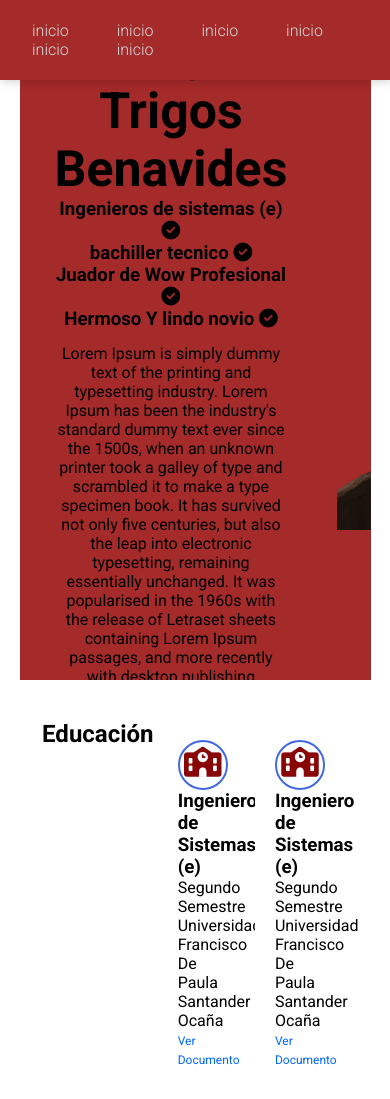
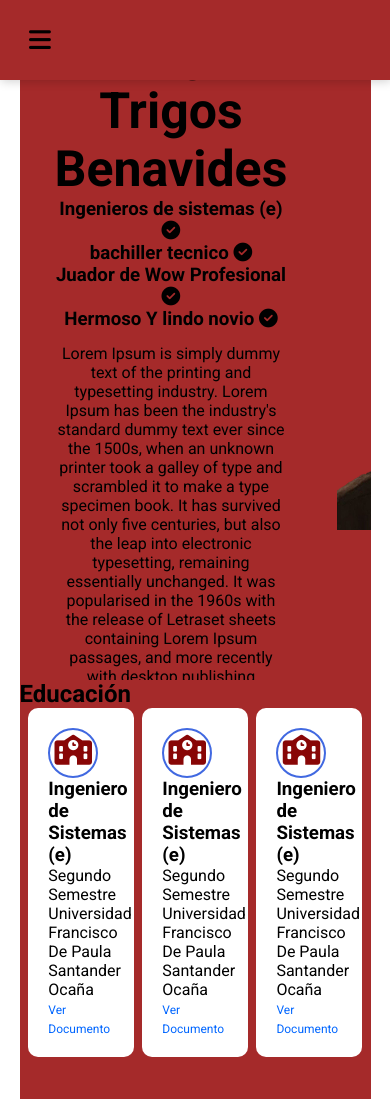
Before and after one commit to Nethedrake/Curriculum, a plain HTML site: page index.html in a window 390 px wide. Shown: the top 1099 px of the page. Drawn offline with Linux system fonts and the light colour scheme.

Commit message:
Add reponsive mobile

```diff
--- a/css/estilo.css
+++ b/css/estilo.css
@@ -56,6 +56,21 @@
         border-color: aliceblue;
         transition: all ease-in-out .3s;
     }
+
+    .hamburguer{
+        width: 80px;
+        height: 80px;
+        text-align: center;
+        cursor: pointer;
+        transition: all 0.5s ease-in;
+        z-index: 100;
+        display: none;
+    }
+    .hamburguer > i{
+        font-size: 25px;
+        line-height: 80px;
+    }
+
     .tiulospro{
         text-align: left;
         margin: 20px 0;
@@ -110,14 +125,19 @@
 
 
    /*#################### EDUCATION ##################*/
+    .section.education{
+        background-color: #fff;
+    }
+
+
    .content-education {
     display: flex;
     flex-wrap: wrap;
-    padding: 40px;
-    justify-content: space-around;
+    padding-bottom: 30px;
+    justify-content: space-evenly;
    }
 
-   .tittle{
+   .section-education .tittle{
     width: 100%;
     text-align: center;
     display: block;
@@ -160,10 +180,18 @@
 
 
  /*#################### CERTIFICADOS ##################*/
+
+   .certificados .tittle{
+    display: block;
+    width: 100%;
+    text-align: center;
+    text-transform: uppercase;
+    margin: 15px;
+   }
  .content-certificados{
     display: flex;
     flex-wrap: wrap;
-    justify-content: center;
+    justify-content: space-evenly;
     padding: 40px;
 }
 
@@ -297,3 +325,40 @@
     border-color: #50b7fc;
 
    }
+
+   /*#################### BREAKPOINT ##################*/
+   @media screen and (max-width: 700px) {
+   .hamburguer {
+    display: block;
+   }
+   .enlaces-header{
+    position: fixed;
+    background-color: #ff5858;
+    top: 0;
+    right: 0;
+    width: 100%;
+    height: 100vh;
+    display: flex;
+    flex-direction: column;
+    text-align: center;
+    align-items: center;
+    clip-path: circle(0.0% at 0 0);
+
+   }
+   .nav .hamburgueropen{
+    clip-path: circle(150% at 0 0);
+   }
+
+   .nav .enlaces-header a{
+    color: rgb(255, 255, 255);
+    text-transform: uppercase;
+    font-weight: 800;
+    margin-top: 20px;
+    width: 50%;
+    background-color: #cf6c6c;
+   }
+   .nav .enlaces-header a:hover{
+    color: #880606;
+    background-color: #fff;
+   }
+}
--- a/index.html
+++ b/index.html
@@ -22,9 +22,12 @@
                 <a href="#">inicio</a>
                 <a href="#">inicio</a>
                 <a href="#">inicio</a>
-                <a href="#">inicio</a>
-                <a href="#">inicio</a>
-                <a href="#">inicio</a>
+                <a href="#education">Educación</a>
+                <a href="#certificado">Certificados</a>
+                <a href="#footer">Contacto</a>
+            </div>
+            <div class="hamburguer">
+                <i class="fa-solid fa-bars"></i>
             </div>
         </section>
     </nav>
@@ -46,11 +49,13 @@
     </div>
  </header>
 
- <section class="content-education">
-    <!--<div class="contenedor"> -->
+ <section id="education" class="section-education">
+    <div class="contenedor">
         <div class="Tittle">
             <h2>Educación</h2>
         </div>
+        <div class="content-education">
+
             <div class="education">
                 <i class="fa-solid fa-school"></i>
                 <h3>Ingeniero de Sistemas (e)</h3>
@@ -72,10 +77,11 @@
                 <p>Universidad Francisco De Paula Santander Ocaña</p>
                 <a href="#" target="_blank">Ver Documento</a>
             </div>
+        </div>
     <!--</div>-->
 </section>
 <!--Seccion de certificados-->
-<section class="">
+<section id ="certficados" class="certificados">
     <div class="contenedor">
         <div class="tittle">
             <h2>Certificados</h2>
@@ -137,11 +143,9 @@
             </div>
         </div>
     </div>
-
-
 </section>
  <!-- Pie pagina -->
- <footer>
+ <footer id="footer">
     <div class="partFooter">
         <img src="img/Imagen.jpg" width="300px" height="300px" alt="Foto">
     </div>
@@ -180,5 +184,6 @@
     </div>
  </footer>
  <script src="https://kit.fontawesome.com/4debfaf156.js" crossorigin="anonymous"></script>
+ <script src="js/my.js"></script>
 </body>
 </html>
--- a/js/my.js
+++ b/js/my.js
@@ -1 +1,19 @@
-alert("Welcome")
+let enlaces_header  = document.querySelectorAll(".enlaces-header")[0];
+let icon_hamburguer = true;
+
+document.querySelectorAll(".hamburguer")[0].addEventListener("click", function(){
+    if(icon_hamburguer){
+        document.querySelectorAll(".hamburguer")[0].style.color="#fff";
+        icon_hamburguer = false;
+    }
+    else{
+        document.querySelectorAll(".hamburguer")[0].style.color="#000";
+        icon_hamburguer = true;
+    }
+    enlaces_header.classList.toggle("hamburgueropen");
+})
+document.querySelectorAll(".enlaces_header")[0].addEventListener("click", function () {
+    enlaces_header.classList.toggle("hamburgueropen");
+    document.querySelectorAll(".hamburguer")[0].style.color = "#000"
+
+})
```
Also changed, not shown: css/Style.css (line endings or trailing spaces). Lines whose indentation alone changed are shown as unchanged.
